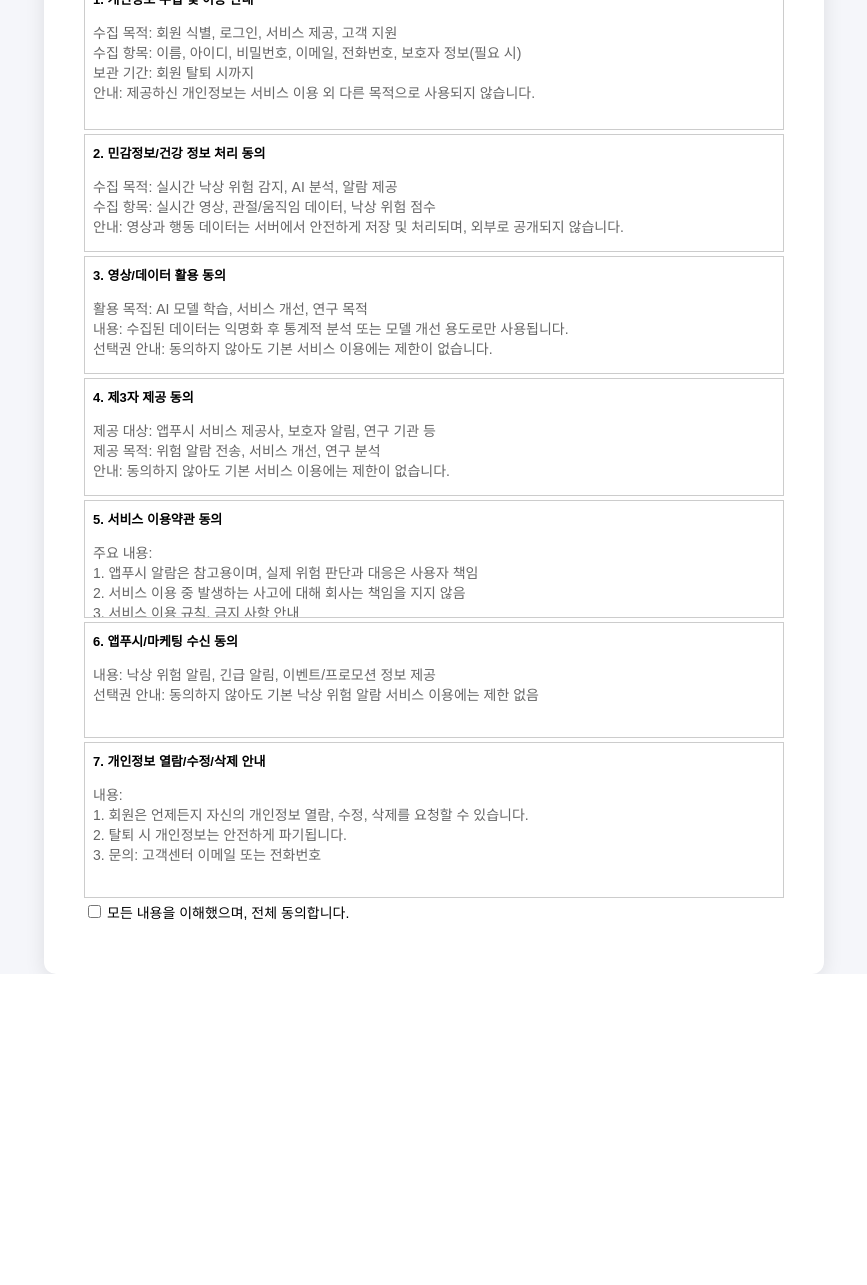
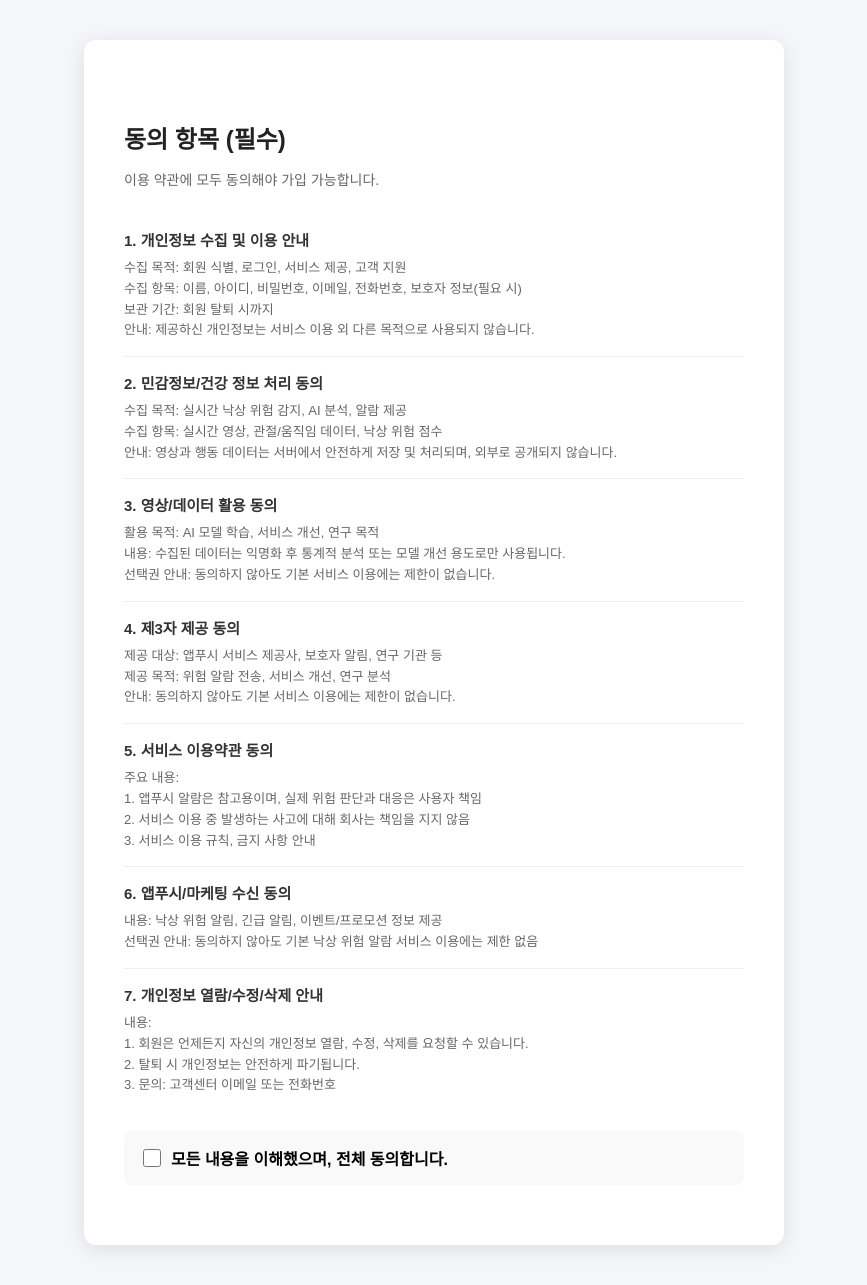
Before and after one commit to seoyeon59/On-safe, a Flask app: page /register in a window 1280 px wide. Shown: the whole page, without its empty margins (206-1073 px from the left). Before the commit the page ends 974 px from the top, so only its background shows below. Run offline with Flask 3, Linux system fonts and the light colour scheme; parts of the project's set-up code (start-up, migrations or seed data) failed here and were passed over.

Commit message:
UI 변경

```diff
--- a/static/register.js
+++ b/static/register.js
@@ -1,9 +1,14 @@
 document.addEventListener('DOMContentLoaded', function() {
-  const registerFormDiv = document.getElementById('registerForm');
-  const privacySection = document.getElementById('privacySection');
+  // --- 화면 섹션 요소 ---
+  const privacySection = document.getElementById('privacySection');       // container1 (약관)
+  const registrationSection = document.getElementById('registrationSection'); // container2 (폼 부모)
+  const registerFormDiv = document.getElementById('registerForm');       // 실제 폼 영역
+
+  // --- 동의 관련 요소 ---
   const agreeAll = document.getElementById('agreeAll');
-  const agreeError = document.getElementById('agreeError');
+  const agreeError = document.getElementById('agreeError'); // HTML에 이 ID를 가진 div가 없다면 생성 권장
 
+  // --- 입력 및 에러 메시지 요소 ---
   const form = registerFormDiv.querySelector('form');
   const userIdInput = document.getElementById('userId');
   const userIdError = document.getElementById('userIdError');
@@ -14,18 +19,22 @@ document.addEventListener('DOMContentLoaded', function() {
 
   let isIdTaken = false;
 
-  // -------------------- 전체 동의 체크 시 폼 표시 --------------------
+  // ------------- 화면 전환: 전체 동의 체크 시 폼 표시 -------------
   agreeAll.addEventListener('change', () => {
     if (agreeAll.checked) {
+      // 약관 섹션 숨기기
+      privacySection.style.display = 'none';
+
+      // 회원가입 폼 섹션(부모)과 내부 폼 보이기
+      registrationSection.style.display = 'block';
       registerFormDiv.style.display = 'block';
-      privacySection.style.display = 'none';
-      agreeError.style.display = 'none';
-    } else {
-      registerFormDiv.style.display = 'none';
+
+      // 화면 최상단으로 스크롤 이동
+      window.scrollTo({ top: 0, behavior: 'smooth' });
     }
   });
 
-  // -------------------- 아이디 중복 체크 --------------------
+  // ------------- 아이디 중복 체크 (서버 통신) -------------
   userIdInput.addEventListener('blur', async function() {
     const userId = userIdInput.value.trim();
     if (!userId) {
@@ -35,16 +44,19 @@ document.addEventListener('DOMContentLoaded', function() {
 
     try {
       const response = await fetch(`/check_id?id=${encodeURIComponent(userId)}`);
-
       if (!response.ok) throw new Error(`HTTP error! status: ${response.status}`);
 
       const data = await response.json();
 
-      if (data.exists) showUserIdError("이미 존재하는 아이디입니다.");
-      else hideUserIdError();
+      if (data.exists) {
+        showUserIdError("이미 존재하는 아이디입니다.");
+      } else {
+        hideUserIdError();
+      }
     } catch (err) {
-      console.error(err);
-      showUserIdError("아이디 확인 중 오류 발생");
+      console.error("아이디 체크 중 오류:", err);
+      // 서버 연결 실패 시에도 에러 메시지 표시
+      showUserIdError("아이디 중복 확인에 실패했습니다.");
     }
   });
 
@@ -61,17 +73,28 @@ document.addEventListener('DOMContentLoaded', function() {
     isIdTaken = false;
   }
 
-  // -------------------- 비밀번호 체크 --------------------
+  // ------------- 비밀번호 검증 로직 -------------
   function checkPasswordFormat() {
     const value = password.value;
+    // 8자 이상, 영문, 숫자, 특수문자 조합 정규식
     const isValid = /^(?=.*[A-Za-z])(?=.*\d)(?=.*[!@#$%^&*()_+\-=[\]{};':"\\|,.<>/?]).{8,}$/.test(value);
-    passwordFormatError.style.display = (value && !isValid) ? 'block' : 'none';
+
+    if (value && !isValid) {
+      passwordFormatError.style.display = 'block';
+    } else {
+      passwordFormatError.style.display = 'none';
+    }
     return isValid;
   }
 
   function checkPasswordMatch() {
-    const match = password.value === passwordConfirm.value;
-    passwordError.style.display = (!match && passwordConfirm.value) ? 'block' : 'none';
+    const match = (password.value === passwordConfirm.value);
+    // 비밀번호 확인 칸에 값이 있을 때만 불일치 메시지 표시
+    if (passwordConfirm.value && !match) {
+      passwordError.style.display = 'block';
+    } else {
+      passwordError.style.display = 'none';
+    }
     return match;
   }
 
@@ -82,29 +105,34 @@ document.addEventListener('DOMContentLoaded', function() {
 
   passwordConfirm.addEventListener('input', checkPasswordMatch);
 
-  // -------------------- 폼 제출 --------------------
+  // ------------- 최종 폼 제출 시 검증 -------------
   form.addEventListener('submit', function(event) {
-    let preventSubmit = false;
+    let hasError = false;
 
-    // 전체 동의 체크 확인
+    // 약관 동의 최종 확인
     if (!agreeAll.checked) {
-      agreeError.style.display = 'block';
-      preventSubmit = true;
-    } else {
-      agreeError.style.display = 'none';
+      if (agreeError) agreeError.style.display = 'block';
+      hasError = true;
     }
 
-    // 아이디 중복 체크
-    if (userIdInput.value.trim() && isIdTaken) {
-      userIdError.style.display = 'block';
-      preventSubmit = true;
+    // 아이디 중복 여부 확인
+    if (isIdTaken) {
+      showUserIdError("아이디 중복 확인이 필요합니다.");
+      hasError = true;
     }
 
-    // 비밀번호 체크
-    if (!checkPasswordFormat() || !checkPasswordMatch()) {
-      preventSubmit = true;
+    // 비밀번호 형식 및 일치 확인
+    if (!checkPasswordFormat()) {
+      password.focus();
+      hasError = true;
+    } else if (!checkPasswordMatch()) {
+      passwordConfirm.focus();
+      hasError = true;
     }
 
-    if (preventSubmit) event.preventDefault();
+    // 오류가 하나라도 있으면 제출 중단
+    if (hasError) {
+      event.preventDefault();
+    }
   });
 });
--- a/static/register_style.css
+++ b/static/register_style.css
@@ -4,24 +4,49 @@ body {
   display: flex;
   justify-content: center;
   align-items: center;
-  height: 100vh;
+  min-height: 100vh; /* 높이 유연하게 조절 */
   margin: 0;
+  padding: 40px 0; /* 위아해 여백*/
 }
 
-.register-container {
+.register-container1 {
   background: white;
-  padding: 40px;
+  padding: 60px 40px; /* 약관 화면은 더 넓은 패딩 */
   border-radius: 12px;
   box-shadow: 0 4px 20px rgba(0,0,0,0.1);
-  width: 700px;
-  text-align: left;
+  width: 100%;
+  max-width: 700px;
+  box-sizing: border-box;
 }
 
-h2 { margin-bottom: 10px; color: #222; }
+.register-container2 {
+  background: white;
+  padding: 30px; /* 폼 화면은 기존의 패딩 유지 */
+  border-radius: 12px;
+  box-shadow: 0 4px 20px rgba(0,0,0,0.1);
+  width: 100%;
+  max-width: 500px;
+  box-sizing: border-box;
+}
 
-p { margin-bottom: 25px; color: #666; font-size: 14px; }
+/* 폼 안의 h2와 p는 container1과 별개로 관리되도록 가독성 조절 */
+.register-container2 h2 { margin-top: 0; }
 
-form { display: flex; flex-direction: column; gap: 6px; }
+h2 {
+    margin-bottom: 10px;
+    color: #222;
+}
+
+p {
+    margin-bottom: 25px;
+    color: #666;
+    font-size: 14px;
+}
+
+form {
+    display: flex;
+    flex-direction:
+    column; gap: 10px; }
 
 input {
   padding: 12px;
@@ -45,9 +70,22 @@ button {
   cursor: pointer;
 }
 
-button:hover { background-color: #333; }
-.login { margin-top: 20px; font-size: 13px; color: #555; }
-.login a { color: #007bff; text-decoration: none; font-weight: bold; }
+button:hover {
+    background-color: #333;
+}
+
+.login {
+    margin-top: 20px;
+    font-size: 13px;
+    color: #555;
+}
+
+.login a {
+    color: #007bff;
+    text-decoration: none;
+    font-weight: bold;
+}
+
 .error-message {
   font-size: 12px;
   color: red;
@@ -56,17 +94,91 @@ button:hover { background-color: #333; }
   margin-top: -10px;
 }
 
+/* 회원가입 버튼 아래 간격 */
+#registerForm button {
+  width: 100%;
+  padding: 10px;
+}
+
 /* 회원가입 폼 내부 input 간격 조절 */
 #registerForm input {
   display: block;
-  margin-bottom: 6px;
-  padding: 5px;
   width: 100%;
   box-sizing: border-box;
 }
 
-/* 회원가입 버튼 아래 간격 */
 #registerForm button {
   width: 100%;
   padding: 10px 0;
 }
+
+/* 개별 박스 디자인 대신 항목별 스타일 */
+.agree-item {
+  padding: 15px 0;
+  border-bottom: 1px solid #eee; /* 항목 사이 구분선 */
+}
+
+.agree-item:last-child {
+  border-bottom: none; /* 마지막 항목은 선 제거 */
+}
+
+.agree-item strong {
+  display: block;
+  font-size: 15px;
+  color: #333;
+  margin-bottom: 8px;
+}
+
+.agree-item p {
+  font-size: 13px;
+  line-height: 1.6;
+  color: #666;
+  margin: 0; /* 기존 p태그 마진 제거 */
+}
+
+/* 전체 동의 체크박스 영역 */
+.check-label {
+  display: flex;
+  align-items: center;
+  margin-top: 20px;
+  padding: 15px;
+  background-color: #f9f9f9; /* 체크 영역만 강조 */
+  border-radius: 8px;
+  font-weight: bold;
+  cursor: pointer;
+}
+
+.check-label input {
+  margin-right: 10px;
+  width: 18px;
+  height: 18px;
+}
+
+/* 비밀번호 입력창: 하단 마진 제거 */
+#userId, #password {
+  margin-bottom: 0 !important;
+}
+
+/* 비밀번호 권장 문구: 평소에 박스 바로 밑에 밀착 */
+#registerForm small {
+  display: block;
+  color: #888;
+  font-size: 11px;
+  line-height: 1.2;
+}
+
+/* 에러 문구 공통 스타일: 평소에는 공간을 아예 차지하지 않음 */
+#userIdError,
+#passwordFormatError,
+#passwordError {
+  display: none;       /* 공간 확보 안 함 */
+  color: red;
+  font-size: 11px;
+  text-align: left;
+}
+
+/* 비밀번호 형식 에러는 small 문구 아래에 나와야 하므로 마진 별도 조절 */
+#passwordFormatError {
+  margin-top: -8px;   /* small 문구 바로 아래 붙음 */
+  margin-bottom: 8px;
+}
--- a/templates/login.html
+++ b/templates/login.html
@@ -15,9 +15,8 @@
       <input type="password" name="password" placeholder="password" required>
       <button type="submit">로그인</button>
 
-        <!—- ✅ 여기 추가 -—>
       {% if error_msg %}
-          <p style="color: red; text-align: center; margin-top: 10px;">{{ error_msg }}</p>
+        <p style="color: red; text-align: center; margin-top: 10px; font-size: 13px;">{{ error_msg }}</p>
       {% endif %}
     </form>
     <div class="signup">
--- a/templates/register.html
+++ b/templates/register.html
@@ -4,28 +4,16 @@
   <meta charset="UTF-8">
   <title>회원가입</title>
   <link rel="stylesheet" href="{{ url_for('static', filename='register_style.css') }}">
-  <style>
-    #registerForm input {
-      display: block;
-      margin-bottom: 12px;
-      padding: 8px;
-      width: 100%;
-      box-sizing: border-box;
-    }
-    #registerForm button {
-      width: 100%;
-      padding: 10px 0;
-    }
-  </style>
 </head>
+
 <body>
-  <div class="register-container">
+  <!-- 개인정보 안내 및 동의 영역 -->
+  <div class="register-container1" id="privacySection">
+      <h2>동의 항목 (필수)</h2>
+      <p>이용 약관에 모두 동의해야 가입 가능합니다.</p>
 
-    <!-- ✅ 개인정보 안내 및 동의 영역 -->
-    <div id="privacySection">
-      <h2>동의 항목 (필수)</h2>
-      <p>이용 약관에 동의해야 가입 가능합니다.</p>
-      <div style="border: 1px solid #ccc; padding: 8px; max-height: 150px; overflow-y: auto; font-size: 13px; margin-bottom: 4px; box-sizing: border-box;">
+      <div class="all-agreements">
+        <div class="agree-item">
           <strong>1. 개인정보 수집 및 이용 안내</strong>
           <p>
             수집 목적: 회원 식별, 로그인, 서비스 제공, 고객 지원 <br>
@@ -35,9 +23,8 @@
           </p>
         </div>
 
-
         <!-- 민감정보/건강 정보 처리 동의 -->
-      <div style="border: 1px solid #ccc; padding: 8px; height: 100px; overflow-y: auto; font-size: 13px; margin-bottom: 4px;">
+        <div class="agree-item">
           <strong>2. 민감정보/건강 정보 처리 동의</strong>
           <p>
             수집 목적: 실시간 낙상 위험 감지, AI 분석, 알람 제공 <br>
@@ -46,9 +33,8 @@
           </p>
         </div>
 
-
         <!-- 영상/데이터 활용 동의 -->
-      <div style="border: 1px solid #ccc; padding: 8px; height: 100px; overflow-y: auto; font-size: 13px; margin-bottom: 4px;">
+        <div class="agree-item">
           <strong>3. 영상/데이터 활용 동의</strong>
           <p>
             활용 목적: AI 모델 학습, 서비스 개선, 연구 목적 <br>
@@ -57,9 +43,8 @@
           </p>
         </div>
 
-
         <!-- 제3자 제공 동의 -->
-      <div style="border: 1px solid #ccc; padding: 8px; height: 100px; overflow-y: auto; font-size: 13px; margin-bottom: 4px;">
+        <div class="agree-item">
           <strong>4. 제3자 제공 동의</strong>
           <p>
             제공 대상: 앱푸시 서비스 제공사, 보호자 알림, 연구 기관 등 <br>
@@ -68,9 +53,8 @@
           </p>
         </div>
 
-
         <!-- 서비스 이용약관 동의 -->
-      <div style="border: 1px solid #ccc; padding: 8px; height: 100px; overflow-y: auto; font-size: 13px; margin-bottom: 4px;">
+        <div class="agree-item">
           <strong>5. 서비스 이용약관 동의</strong>
           <p>
             주요 내용: <br>
@@ -80,9 +64,8 @@
           </p>
         </div>
 
-
         <!-- 앱푸시/마케팅 수신 동의 -->
-      <div style="border: 1px solid #ccc; padding: 8px; max_height: 50px; overflow-y: auto; font-size: 13px; margin-bottom: 4px;">
+        <div class="agree-item">
           <strong>6. 앱푸시/마케팅 수신 동의</strong>
           <p>
             내용: 낙상 위험 알림, 긴급 알림, 이벤트/프로모션 정보 제공 <br>
@@ -90,9 +73,8 @@
           </p>
         </div>
 
-
         <!-- 개인정보 열람/수정/삭제 안내 -->
-      <div style="border: 1px solid #ccc; padding: 8px; max_height: 200px; overflow-y: auto; font-size: 13px; margin-bottom: 4px;">
+        <div class="agree-item">
           <strong>7. 개인정보 열람/수정/삭제 안내</strong>
           <p>
             내용: <br>
@@ -101,21 +83,26 @@
             3. 문의: 고객센터 이메일 또는 전화번호
           </p>
         </div>
+      </div>
 
-      <label style="display:flex; align-items:center; margin-bottom:12px; font-size:14px;">
-        <input type="checkbox" id="agreeAll" style="margin-right:6px;">
+      <label class="check-label">
+        <input type="checkbox" id="agreeAll">
         모든 내용을 이해했으며, 전체 동의합니다.
       </label>
+      <div id="agreeError" style="display:none; color:red; font-size:12px; margin-top:10px;">
+        모든 약관에 동의해 주세요.
+      </div>
   </div>
 
-    <!-- ✅ 회원가입 폼 (처음엔 숨김) -->
-    <div id="registerForm" style="display:none;">
+  <!-- 회원가입 입력 폼 -->
+  <div class="register-container2" id="registrationSection" style="display:none;">
+      <div id="registerForm">
         <h2>회원가입</h2>
         <p>새로운 계정을 만들어 카메라에 연결하세요</p>
 
         <form action="/register" method="POST">
           <input type="text" id="userId" name="id" placeholder="사용자 ID" required>
-        <div id="userIdError" style="display:none; color:red; font-size:12px;">이미 존재하는 아이디입니다.</div>
+          <div id="userIdError" style="display:none; color:red; font-size:12px; margin-top:-8px; margin-bottom:10px;">이미 존재하는 아이디입니다.</div>
 
           <input type="text" name="username" placeholder="보호자 이름" required>
           <input type="text" name="phone_number" placeholder="보호자 전화번호" required>
@@ -123,12 +110,12 @@
           <input type="text" name="camera_url" placeholder="카메라 URL" required>
           <input type="email" name="mail" placeholder="이메일" required>
 
-        <small style="color:#888; font-size:12px; margin-top:2px; display:block;">* 비밀번호는 8자 이상, 영문·숫자·특수문자 조합을 권장합니다.</small>
           <input type="password" id="password" name="password" placeholder="비밀번호" required>
-        <div id="passwordFormatError" style="display:none; color:red; font-size:12px; margin-top:-4px;">비밀번호가 형식에 맞지 않습니다.</div>
+          <small>* 비밀번호는 8자 이상, 영문·숫자·특수문자 조합을 권장합니다.</small>
+          <div id="passwordFormatError">* 비밀번호 형식이 올바르지 않습니다.</div>
 
           <input type="password" id="passwordConfirm" placeholder="비밀번호 확인" required>
-        <div id="passwordError" style="display: none; color: red; font-size:12px; margin-top:-4px;">비밀번호가 일치하지 않습니다.</div>
+          <div id="passwordError">* 비밀번호가 일치하지 않습니다.</div>
 
           <div style="margin-top: 16px;">
             <button type="submit">회원가입</button>
```
Also changed, not shown: app_test.py (+41 -6 lines). Lines whose indentation alone changed are shown as unchanged.
